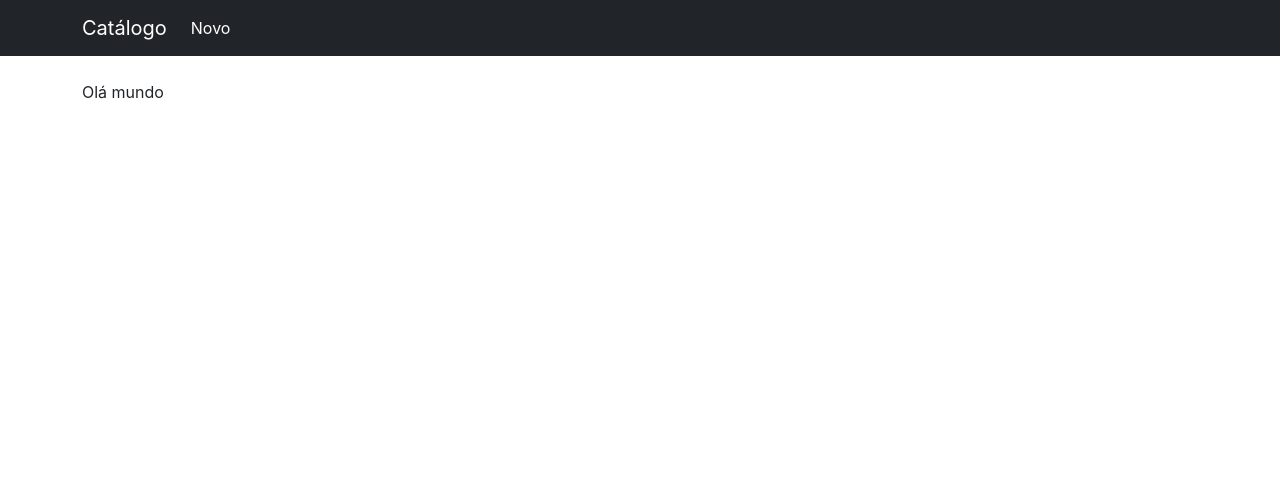
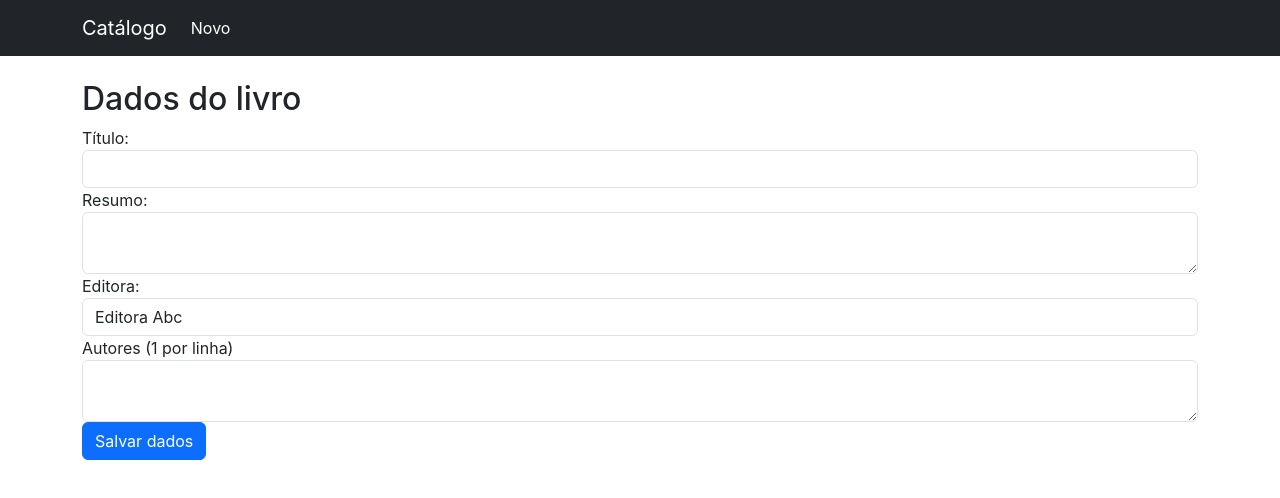
Before and after one commit to rianjsp/segundo_semestre_estacio_trabalhos, a React (Create React App) app in the folder meu_primeiro_framework/root/livros-react/: page /novo in a window 1280 px wide. Shown: the top 498 px of the page. Built offline with nearby package versions, Linux system fonts and the light colour scheme.

Commit message:
Update
Finalizando o procedimento 2.
Adicionando os estados, etc... e finalizando o componente LivroDados.

```diff
--- a/meu_primeiro_framework/root/livros-react/src/LivroDados.js
+++ b/meu_primeiro_framework/root/livros-react/src/LivroDados.js
@@ -1,8 +1,77 @@
+// Importações
+import React, { useState } from 'react';
+import { useNavigate } from 'react-router-dom';
+import ControleLivro from './controle/ControleLivros';
+import ControleEditora from './controle/ControleEditora';
+
 // Definição do componente
 export default function LivroDados() {
+    const controleLivro = new ControleLivro();
+    const controleEditora = new ControleEditora();
+
+    const opcoes = controleEditora.getEditoras().map(editora => ({
+        value: editora.codEditora,
+        text: editora.nome
+    }));
+
+    const [titulo, setTitulo] = useState('');
+    const [resumo, setResumo] = useState('');
+    const [autores, setAutores] = useState('');
+    const [codEditora, setCodEditora] = useState(opcoes[0].value);
+
+
+    const navigate = useNavigate();
+
+
+    const tratarCombo = (event) => {
+        setCodEditora(Number(event.target.value));
+    };
+
+    const incluir = (event) => {
+        event.preventDefault();
+
+
+        const novoLivro = {
+            codigo: 0,
+            titulo: titulo,
+            resumo: resumo,
+            autores: autores.split('\n'),
+            codEditora: codEditora
+        };
+
+
+        controleLivro.incluirLivro(novoLivro);
+
+        navigate('/');
+    };
+
     return (
         <main>
-            <p>Olá mundo</p>
+            <h2>Dados do livro</h2>
+            <form onSubmit={incluir}>
+                <div className="form-group">
+                    <label htmlFor="titulo">Título:</label>
+                    <input type="text" id="titulo" className="form-control" value={titulo} onChange={(e) => setTitulo(e.target.value)} />
+                </div>
+                <div className="form-group">
+                    <label htmlFor="resumo">Resumo:</label>
+                    <textarea id="resumo" className="form-control" value={resumo} onChange={(e) => setResumo(e.target.value)} />
+                </div>
+                <div className="form-group">
+                    <label htmlFor="editora">Editora:</label>
+                    <select id="editora" className="form-control" value={codEditora} onChange={tratarCombo}>
+                        {opcoes.map(opcao => (
+                            <option key={opcao.value} value={opcao.value}>{opcao.text}</option>
+                        ))}
+                    </select>
+                </div>
+                <div className="form-group">
+                    <label htmlFor="autores">Autores (1 por linha)</label>
+                    <textarea id="autores" className="form-control" value={autores} onChange={(e) => setAutores(e.target.value)} />
+                </div>
+
+                <button type="submit" className="btn btn-primary">Salvar dados</button>
+            </form>
         </main>
     );
 }
```
